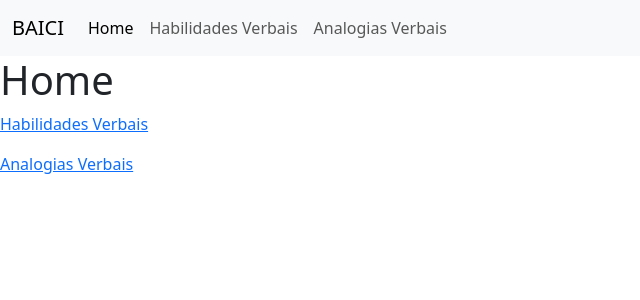
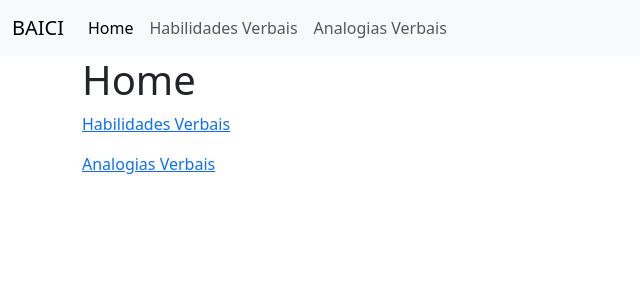
Before and after one commit to Guilherme-Boves/habilidades-verbais, an Angular app: page / in a window 1280 px wide. Shown: the top 300 px of the page, without its empty margins (0-640 px from the left). Built offline with nearby package versions, Linux system fonts and the light colour scheme.

Commit message:
Changes at home page

```diff
--- a/src/app/modules/home/home.component.html
+++ b/src/app/modules/home/home.component.html
@@ -1,6 +1,10 @@
 <app-toolbar-navigation></app-toolbar-navigation>
-<div>
-  <h1>Home</h1>
-  <p><a routerLink="/habilidades-verbais">Habilidades Verbais</a></p>
-  <p><a routerLink="/analogias-verbais">Analogias Verbais</a></p>
+<div class="container">
+  <div class="row">
+    <div class="col">
+      <h1>Home</h1>
+      <p><a routerLink="/habilidades-verbais">Habilidades Verbais</a></p>
+      <p><a routerLink="/analogias-verbais">Analogias Verbais</a></p>
+    </div>
+  </div>
 </div>
```
